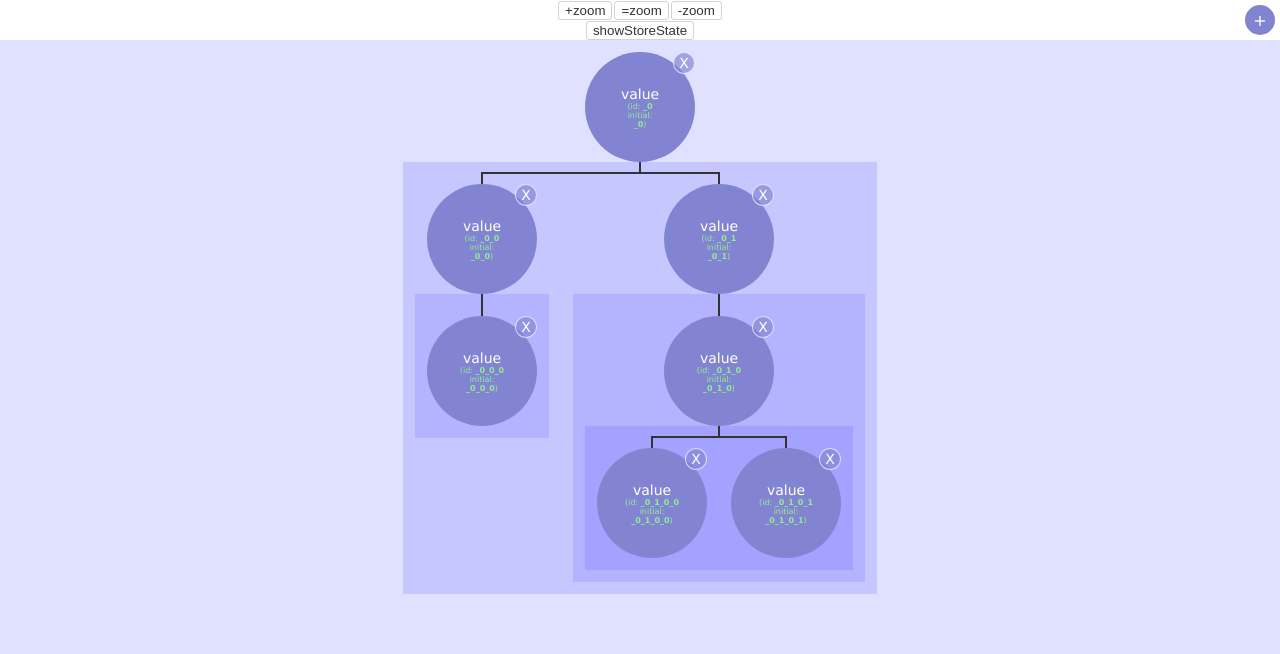
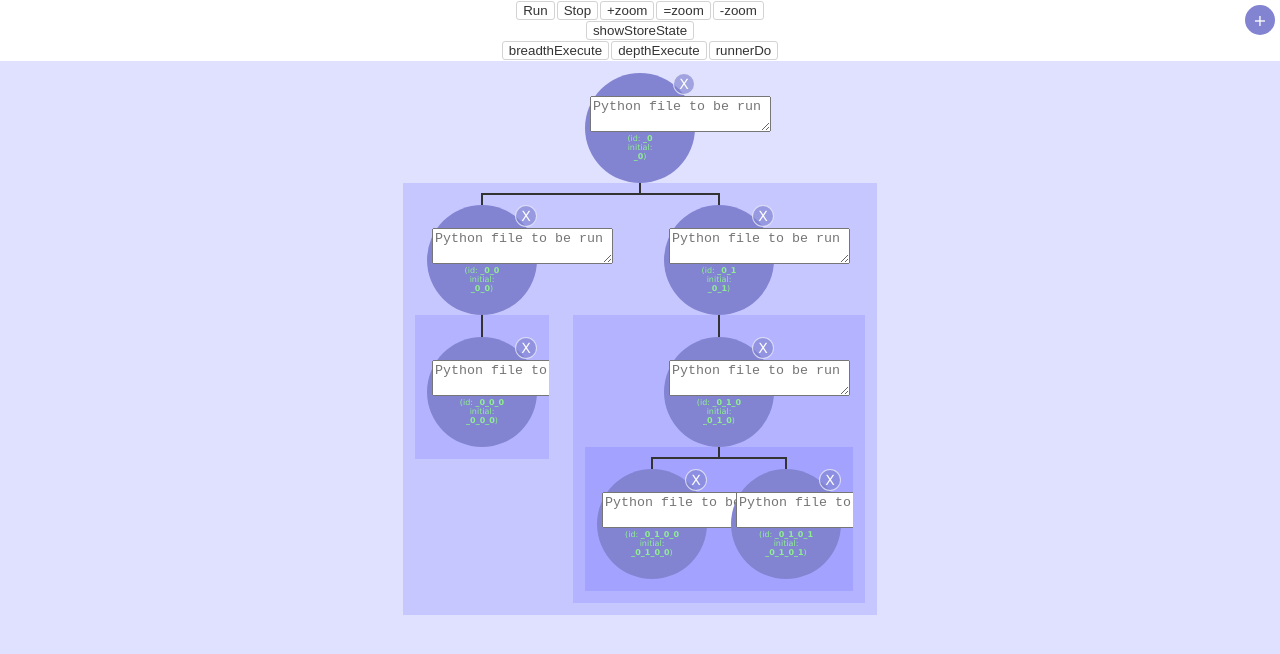
Before and after one commit to caballerofelipe/scriptrunner, a Vue app: page /#/ in a window 1280 px wide. Shown: the top 654 px of the page. Built offline with nearby package versions, Linux system fonts and the light colour scheme.

Commit message:
Added code to concept test running Python code.
- Python code can be run un breadth or depth mode.
- Code not very clean. Cleanup needed when feature is done.

```diff
--- a/src/background.js
+++ b/src/background.js
@@ -27,6 +27,7 @@ protocol.registerSchemesAsPrivileged([{
 }])
 
 function createWindow() {
+    const path = require('path')
     // Create the browser window.
     win = new BrowserWindow({
         width: 800,
@@ -36,7 +37,8 @@ function createWindow() {
         webPreferences: {
             // Use pluginOptions.nodeIntegration, leave this alone
             // See nklayman.github.io/vue-cli-plugin-electron-builder/guide/security.html#node-integration for more info
-            nodeIntegration: process.env.ELECTRON_NODE_INTEGRATION
+            nodeIntegration: process.env.ELECTRON_NODE_INTEGRATION,
+            preload: path.join(__dirname, 'preload.js') // For more info, see preload.js file.
         }
     })
 
--- a/src/components/controls.vue
+++ b/src/components/controls.vue
@@ -1,5 +1,7 @@
 <template>
 <div id="control">
+    <input type="button" value="Run">
+    <input type="button" value="Stop">
     <input type="button" value="+zoom" @click='treeZoomIn'>
     <input type="button" value="=zoom" @click='treeZoomReset'>
     <input type="button" value="-zoom" @click='treeZoomOut'>
--- a/src/components/subTree.vue
+++ b/src/components/subTree.vue
@@ -3,8 +3,10 @@
     <div class="nodeAndSubTree" draggable="true" @dragstart.stop='nodeAndSubTree_dragstart' @dragend.stop.prevent='nodeAndSubTree_dragend'>
         <div class="node" @dragenter.prevent.stop='node_dragenter'>
             <div class="nodeRemove" @click="node_remove">X</div>
-            {{node.nodeValue}}<!-- FCG to keep text inside, should be max 33 char -->
+            <!-- FCG to keep text inside, should be max 33 char -->
+            <!-- {{node.nodeValue}} -->
             <div style="font-size: 8px; color: lightgreen;">
+                <textarea v-model="node.nodeValue" placeholder="Python file to be run"></textarea>
                 <!-- DEBUG -->
                 (id: <b>{{node.id}}</b><br>initial:<br><b>{{node.originalID}}</b>)
             </div>
--- a/src/store/index.js
+++ b/src/store/index.js
@@ -2,14 +2,14 @@ import Vue from 'vue'
 import Vuex from 'vuex'
 import treeTools from '@/lib/treeTools.js'
 // Change between large and small processTree, use processTree.{small,small.oneParent,large,large.oneParent}
-import processTree from './processTree/processTree.small.oneParent'
+import processTree from './processTree/processTree.small.oneParent.empty'
 
 Vue.use(Vuex)
 
 // This is used to set a new node's information
 let newNode = {
     id: '',
-    nodeValue: 'NEW',
+    nodeValue: '',
     originalID: 'NEW, no ID',
     processTree: []
 };
--- /dev/null
+++ b/src/store/processTree/processTree.small.oneParent.empty.js
@@ -0,0 +1,37 @@
+/* This is a small processTree.
+It is used in the store.
+*/
+export default [{
+    nodeValue: '',
+    id: '',
+    processTree: [ // Uncomment this to get one main node
+        {
+            nodeValue: '',
+            id: '',
+            processTree: [{
+                nodeValue: '',
+                id: '',
+                processTree: []
+            }]
+        },
+        {
+            nodeValue: '',
+            id: '',
+            processTree: [{
+                nodeValue: '',
+                id: '',
+                processTree: [{
+                        nodeValue: '',
+                        id: '',
+                        processTree: []
+                    },
+                    {
+                        nodeValue: '',
+                        id: '',
+                        processTree: []
+                    }
+                ]
+            }]
+        }
+    ]
+}]
--- a/src/views/TreeInterface.vue
+++ b/src/views/TreeInterface.vue
@@ -3,6 +3,11 @@
     <controls />
     <input type="button" id="debug_button" value="showStoreState" @click='showStoreState = !showStoreState'><!-- FCG: WARNING/REMOVE for debugging. -->
     <pre id="debug_pre" v-if='showStoreState'>{{wholeState}}</pre><!-- FCG: WARNING/REMOVE for debugging. -->
+    <div>
+        <input type="button" value="breadthExecute" @click='breadthExecute'>
+        <input type="button" value="depthExecute" @click='depthExecute'>
+        <input type="button" value="runnerDo" @click='runnerDo'>
+    </div>
     <div id="treeContainer">
         <subTreesRow v-bind:subTreesRow='subTreesRow' v-bind:style="{ transform: 'scale('+treeZoom+')', transformOrigin: 'left top', width: 'calc(100%/'+treeZoom+')', height: 'calc(100%/'+treeZoom+')' }" />
     </div>
@@ -10,8 +15,40 @@
 </template>
 
 <script>
-import controls from '@/components/controls.vue'
-import subTreesRow from '@/components/subTreesRow.vue'
+import controls from '@/components/controls.vue';
+import subTreesRow from '@/components/subTreesRow.vue';
+import treeTools from '@/lib/treeTools.js';
+
+function runQueue(queue) {
+    console.log('preparation')
+    let node = queue.shift();
+    let PythonShellLibrary = window.PythonShellLibrary;
+    let {
+        PythonShell
+    } = PythonShellLibrary;
+    // console.log(node)
+    if (typeof(node) != 'undefined') {
+        console.log(node.id)
+        try {
+            PythonShell.run(node.nodeValue, null, function(err, results) {
+                // console.log('executing');
+                if (err) {
+                    console.log('err', err)
+                    // throw 'PYTHON ERROR: ' + err;
+                }
+                if (results) {
+                    console.log('results', results);
+                }
+                console.log('cleanup');
+                runQueue(queue);
+            });
+        } catch (e) {
+            console.log('Error:', e.message);
+            console.log('cleanup');
+            runQueue(queue);
+        }
+    }
+}
 
 export default {
     name: 'TreeInterface',
@@ -31,7 +68,87 @@ export default {
             return this.$store.state;
         }
     },
-    methods: {},
+    methods: {
+        breadthExecute() {
+            let nodesList = treeTools.listNodes(this.$store.state.processTree, 'processTree', 'breadth');
+            console.log('node.id list breadth')
+            for (let node of nodesList) {
+                console.log(node.id)
+            }
+            runQueue(nodesList);
+        },
+        depthExecute() {
+            let nodesList = treeTools.listNodes(this.$store.state.processTree, 'processTree', 'depth');
+            console.log('node.id list depth')
+            for (let node of nodesList) {
+                console.log(node.id)
+            }
+            runQueue(nodesList);
+        },
+        runnerDo() {
+            console.log('runnerDo')
+            window.console.log("go man - ", new Date())
+            // let PythonShellLibrary = require('python-shell');
+
+            // Using second method in https://nklayman.github.io/vue-cli-plugin-electron-builder/guide/security.html#node-integration
+            console.log('window.PythonShellLibrary')
+            console.log(window.PythonShellLibrary)
+            let PythonShellLibrary = window.PythonShellLibrary;
+
+            // window.PythonShellLibrary = PythonShellLibrary;
+            // console.log(PythonShellLibrary);
+            let {
+                PythonShell
+            } = PythonShellLibrary;
+            // console.log(126)
+            PythonShell.run('/Users/felipe/Downloads/showRandom.py', null, function(err, results) {
+                // console.log('executing');
+                if (err) {
+                    // console.log('err', err)
+                    throw err;
+                }
+                if (results) {
+                    console.log('results', results);
+                }
+                console.log('finished');
+            });
+
+            // let shell = new PythonShell('/Users/felipe/Downloads/showRandomWithSleep.py', {
+            // 	pythonOptions: ['-u'] // Outputs stdout results as soon as they are printed
+            // });
+            // window.pythonShell_shell = shell;
+            // shell.on('message', function(message){
+            // 	window.console.log('message', message);
+            // 	window.console.log(new Date())
+            // })
+
+            // // From https://ourcodeworld.com/articles/read/286/how-to-execute-a-python-script-and-retrieve-output-data-and-errors-in-node-js
+            // // The path to your python script
+            // var myPythonScript = "/Users/felipe/Downloads/showRandomWithSleep.py";
+            // // Provide the path of the python executable, if python is available as environment variable then you can use only "python"
+            // var pythonExecutable = "python";
+            // // Function to convert an Uint8Array to a string
+            // var uint8arrayToString = function(data) {
+            //     return String.fromCharCode.apply(null, data);
+            // };
+            // // const spawn = require('child_process').spawn;
+            // console.log(spawn)
+            // const scriptExecution = spawn(pythonExecutable, ['-u', myPythonScript]);
+            // // Handle normal output
+            // scriptExecution.stdout.on('data', (data) => {
+            //     console.log(uint8arrayToString(data));
+            //     window.console.log(new Date())
+            // });
+            // // Handle error output
+            // scriptExecution.stderr.on('data', (data) => {
+            //     // As said before, convert the Uint8Array to a readable string.
+            //     console.log(uint8arrayToString(data));
+            // });
+            // scriptExecution.on('exit', (code) => {
+            //     console.log("Process quit with code : " + code);
+            // });
+        }
+    },
     watch: {},
     data() {
         return {
--- /dev/null
+++ b/vue.config.js
@@ -0,0 +1,16 @@
+module.exports = {
+    pluginOptions: {
+        electronBuilder: {
+            preload: 'src/preload.js' // See Notes #preload below
+        }
+    }
+}
+
+/*
+Notes:
+
+#preload
+    - See preload.js file.
+    - https://nklayman.github.io/vue-cli-plugin-electron-builder/guide/security.html#node-integration
+    - https://nklayman.github.io/vue-cli-plugin-electron-builder/guide/guide.html#preload-files
+ */
```
Also changed, not shown: src/preload.js (added, +12 -0 lines).
